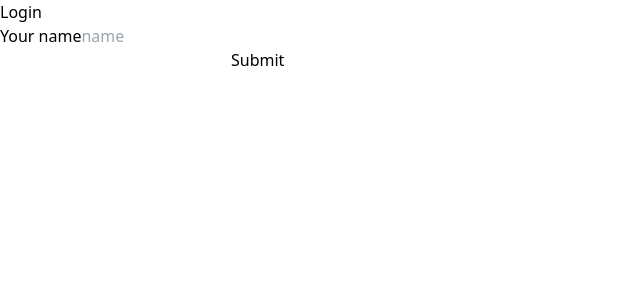
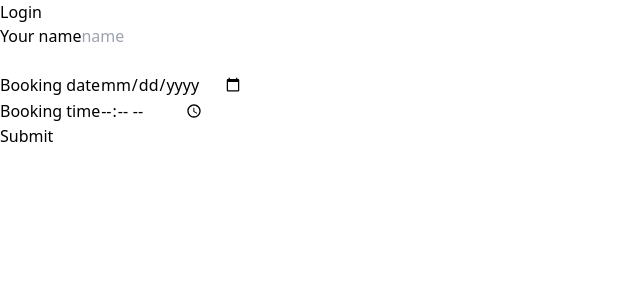
Before and after one commit to eviebutland/trial-forms, a React (Vite) app: page /login in a window 1280 px wide. Shown: the top 300 px of the page, without its empty margins (0-640 px from the left). Built offline with nearby package versions, Linux system fonts and the light colour scheme.

Commit message:
Getting date and time to render

```diff
--- a/src/components/organisms/forms/Login.tsx
+++ b/src/components/organisms/forms/Login.tsx
@@ -8,23 +8,23 @@ import { getValue } from "@testing-library/user-event/dist/utils";
 interface FormInput {
   firstName: string;
   numberOfPeople: number;
-  date: string;
+  dayOfBooking: string;
+  time: string;
 }
-
+const now = new Date();
+const zodDayIsBefore = z.coerce.date();
+// .custom((val) => dayjs(val).isBefore(now));
 const schema = z.object({
   firstName: z
     .string({ message: "Your name is required" })
     .min(2, { message: "Please enter more letters" }),
   numberOfPeople: z.number().min(1).max(12, { message: "Contact support" }),
   // email: z.string({ required_error: "please provide an email" }).email(),
-  // date: zodDayIsBefore,
+  dayOfBooking: zodDayIsBefore,
+  time: z.coerce.string({ message: "This is required" }),
 });
 
 export default function LoginForm() {
-  // const zodDay = z.custom<Dayjs>((val) => val instanceof dayjs, "Invalid date");
-  const now = new Date();
-  const zodDayIsBefore = z.custom((val) => dayjs(val).isBefore(now));
-
   const {
     register,
     handleSubmit,
@@ -59,26 +59,11 @@ export default function LoginForm() {
           placeholder="name"
           aria-invalid={errors?.firstName ? "true" : "false"}
         />
-        {/* here
-        <ErrorMessage
-          errors={errors}
-          name="model"
-          render={({ message }) => <p>{message}</p>}
-        /> */}
-        {errors && <p>{errors.firstName?.message}</p>}
+
+        {errors.firstName?.message && (
+          <p className="bg-red-700 text-white">{errors.firstName?.message}</p>
+        )}
       </div>
-
-      {/* <div>
-        <label>Gender Selection</label>
-        <select {...register("model.gender")}>
-          <option value="female">female</option>
-          <option value="male">male</option>
-          <option value="other">other</option>
-        </select>
-        {errors.model?.gender && (
-          <p className="bg-red-100">{errors.model?.gender.message}</p>
-        )}
-      </div> */}
 
       {/* {submitCount > 5 && (
         <strong className="text-red-900">
@@ -86,30 +71,48 @@ export default function LoginForm() {
         </strong>
       )} */}
 
-      {/* <input
-        type="number"
-        {...(register("numberOfPeople"),
-        {
-          valueasnumber: true,
-        })}
-      /> */}
-
       <input
         type="number"
         {...register("numberOfPeople", {
           setValueAs: (v) => parseInt(v),
         })}
       />
-      {/* <div>
-        <label htmlFor="date">Booking date</label>
+      {errors.numberOfPeople?.message && (
+        <p className="bg-red-700 text-white">
+          {errors.numberOfPeople?.message}
+        </p>
+      )}
+
+      <div>
+        <label htmlFor="dayOfBooking">Booking date</label>
 
         <input
-          {...(register("model.date"), { required: true })}
-          type="datetime-local"
+          {...register("dayOfBooking", { valueAsDate: true })}
+          type="date"
         />
-      </div> */}
-      {/* {errors.model?.date} */}
+        {errors.dayOfBooking?.message && (
+          <p className="bg-red-700 text-white">
+            {errors.dayOfBooking?.message}
+          </p>
+        )}
+      </div>
 
+      <div>
+        <label htmlFor="time">Booking time</label>
+
+        <input
+          {...register("time", {
+            valueAsDate: true,
+          })}
+          type="time"
+        />
+
+        {errors.time?.message && (
+          <p className="bg-red-700 text-white">{errors.time?.message}</p>
+        )}
+      </div>
+
+      {/* <button type="submit">Submit</button> */}
       <button onClick={handleClick}>Submit</button>
     </form>
   );
```
